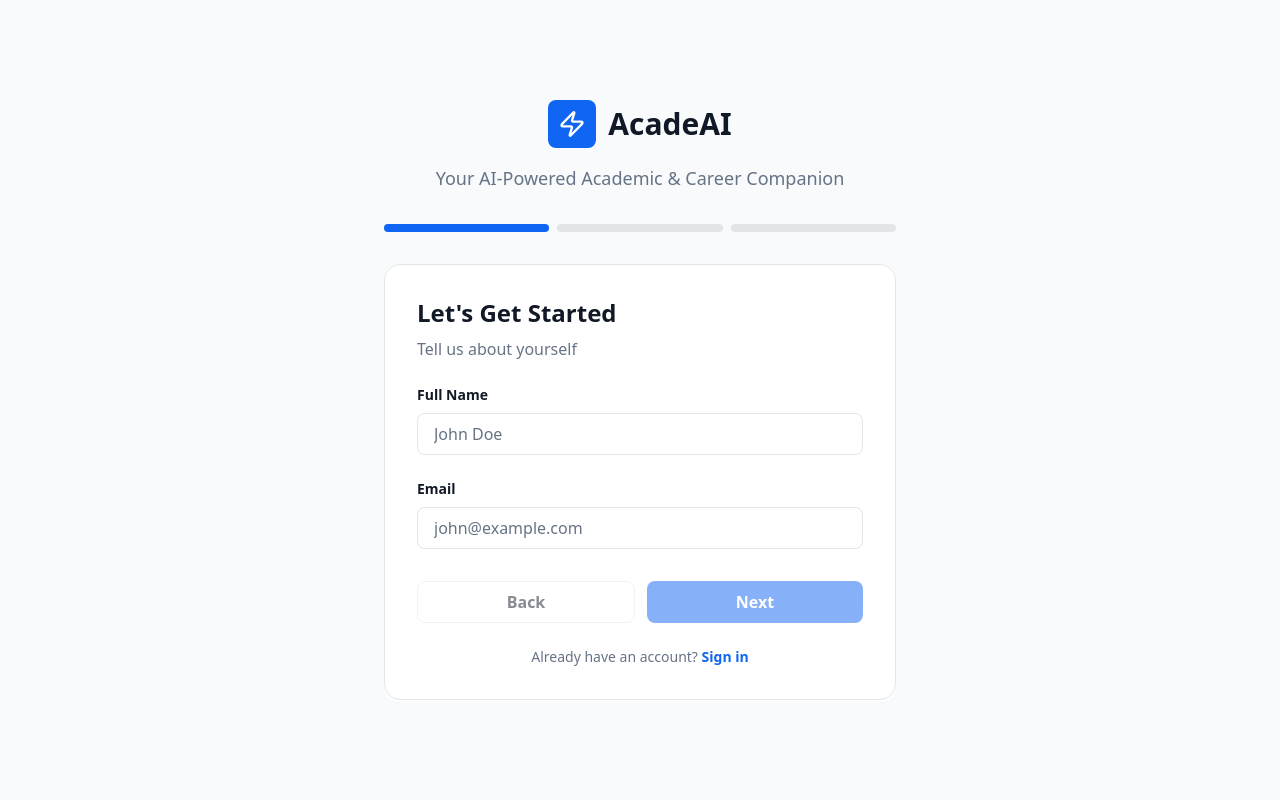
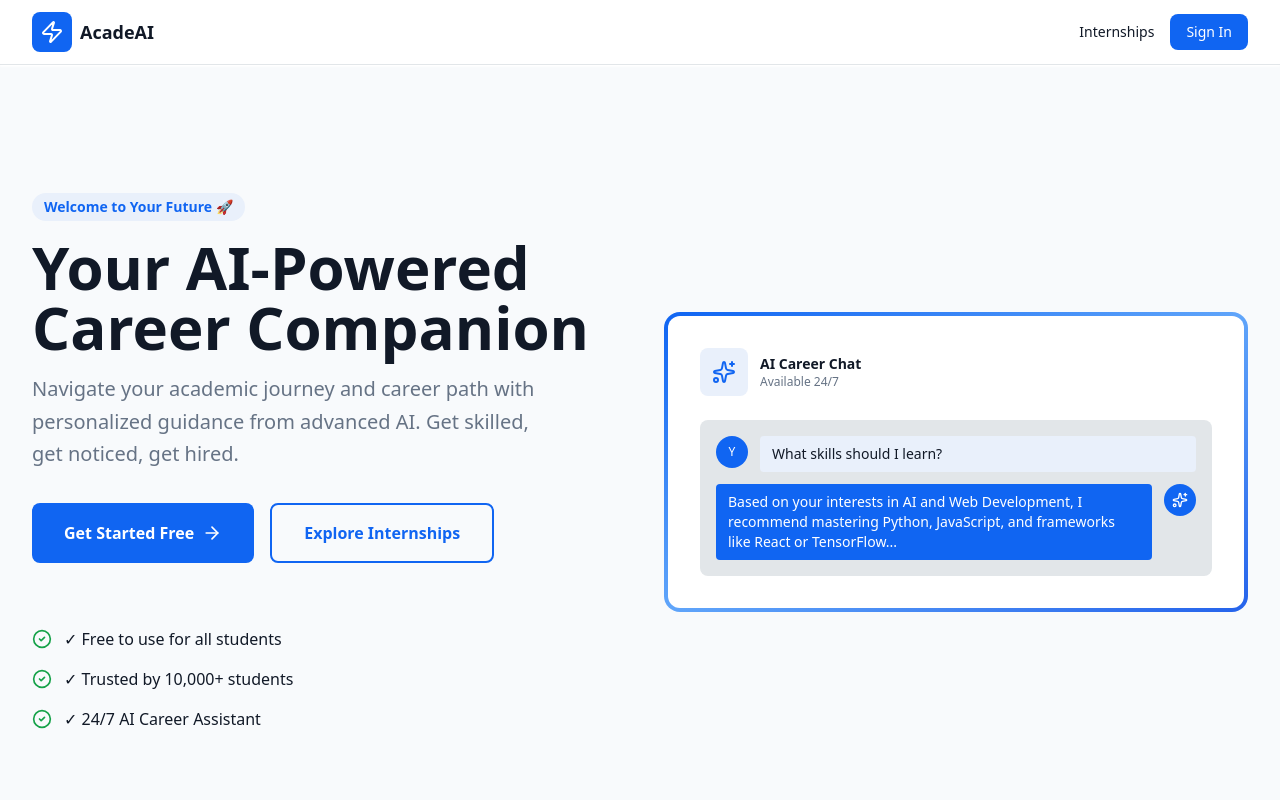
Before and after one commit to artsbysree/acadeai-mvp, a React (Vite) app: page / in a window 1280 px wide. Shown: the top 800 px of the page. Built offline with nearby package versions, Linux system fonts and the light colour scheme.

Commit message:
completionId: cgen-32615280f6db42ebbe2ee1f138764b1e
cgen-32615280f6db42ebbe2ee1f138764b1e

```diff
--- a/client/App.tsx
+++ b/client/App.tsx
@@ -6,10 +6,12 @@ import { Toaster as Sonner } from "@/components/ui/sonner";
 import { TooltipProvider } from "@/components/ui/tooltip";
 import { QueryClient, QueryClientProvider } from "@tanstack/react-query";
 import { BrowserRouter, Routes, Route } from "react-router-dom";
+import Welcome from "./pages/Welcome";
 import Login from "./pages/Login";
 import Dashboard from "./pages/Dashboard";
 import CareerChat from "./pages/CareerChat";
 import LearningPath from "./pages/LearningPath";
+import Internships from "./pages/Internships";
 import NotFound from "./pages/NotFound";
 
 const queryClient = new QueryClient();
@@ -21,10 +23,12 @@ const App = () => (
       <Sonner />
       <BrowserRouter>
         <Routes>
-          <Route path="/" element={<Login />} />
+          <Route path="/" element={<Welcome />} />
+          <Route path="/login" element={<Login />} />
           <Route path="/dashboard" element={<Dashboard />} />
           <Route path="/chat" element={<CareerChat />} />
           <Route path="/learning" element={<LearningPath />} />
+          <Route path="/internships" element={<Internships />} />
           {/* ADD ALL CUSTOM ROUTES ABOVE THE CATCH-ALL "*" ROUTE */}
           <Route path="*" element={<NotFound />} />
         </Routes>
```
